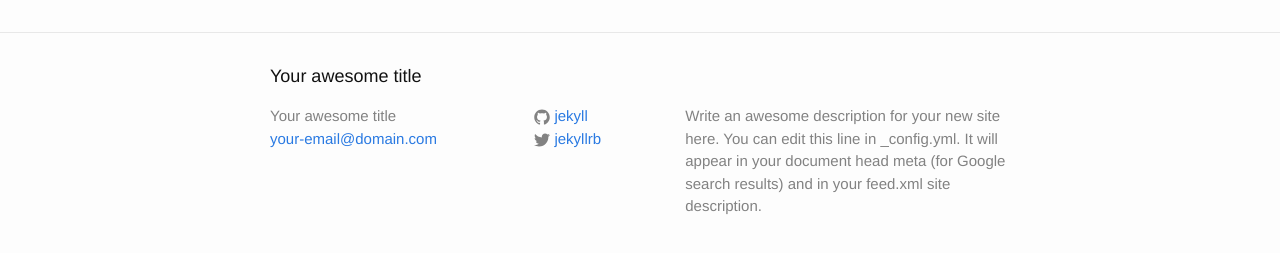
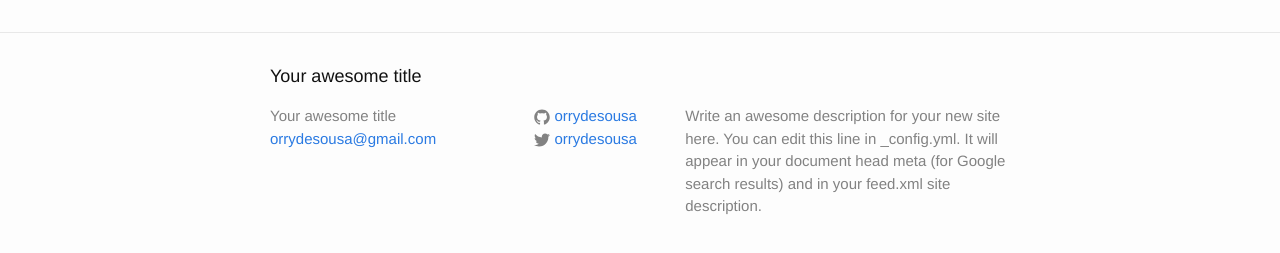
Before and after one commit to orrybarbosa/orrydesousa.github.io, a Jekyll site: the page built from index.html, in a window 1280 px wide. Shown: the part 354-607 px from the top of the page. Built offline with Jekyll 4.4.1, drawn with Linux system fonts in a browser that asks for light colours.

Commit message:
gulp changes

```diff
--- a/_config.yml
+++ b/_config.yml
@@ -7,15 +7,15 @@
 
 # Site settings
 title: Your awesome title
-email: your-email@domain.com
+email: orrydesousa@gmail.com
 description: > # this means to ignore newlines until "baseurl:"
   Write an awesome description for your new site here. You can edit this
   line in _config.yml. It will appear in your document head meta (for
   Google search results) and in your feed.xml site description.
 baseurl: "" # the subpath of your site, e.g. /blog
 url: "http://yourdomain.com" # the base hostname & protocol for your site
-twitter_username: jekyllrb
-github_username:  jekyll
-
+twitter_username: orrydesousa
+github_username:  orrydesousa
+permalink: pretty
 # Build settings
 markdown: kramdown
```
